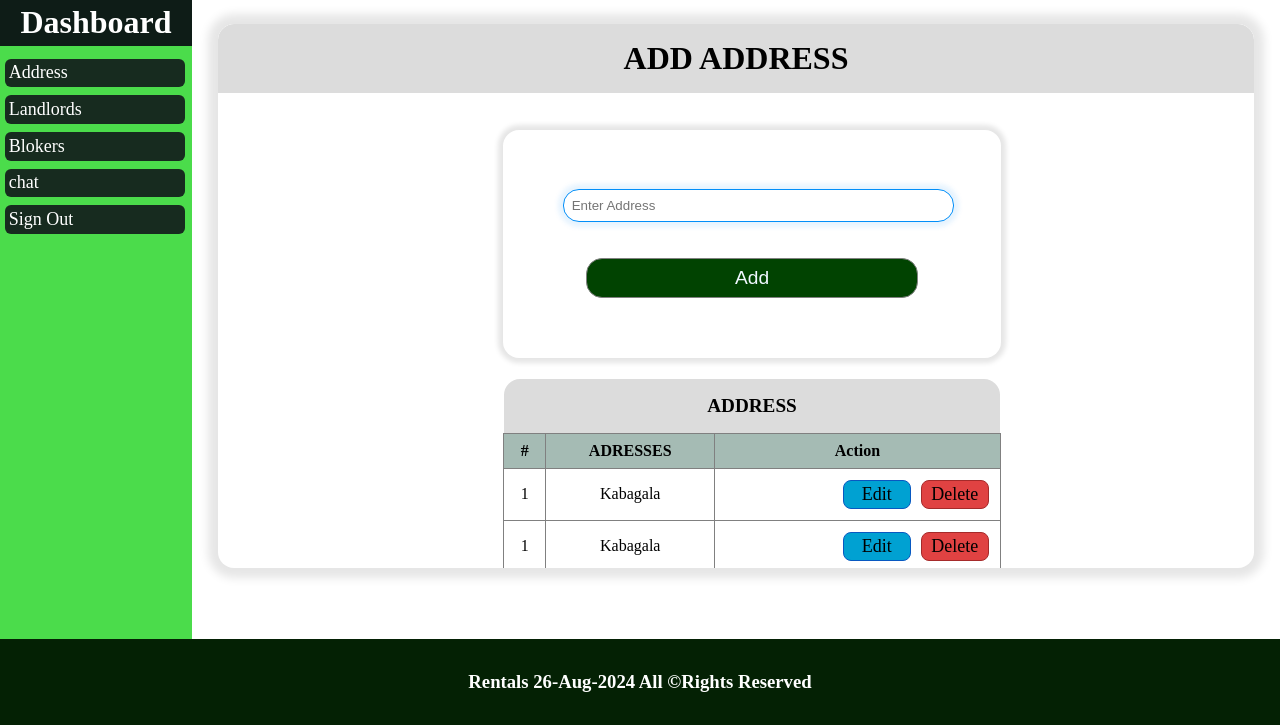
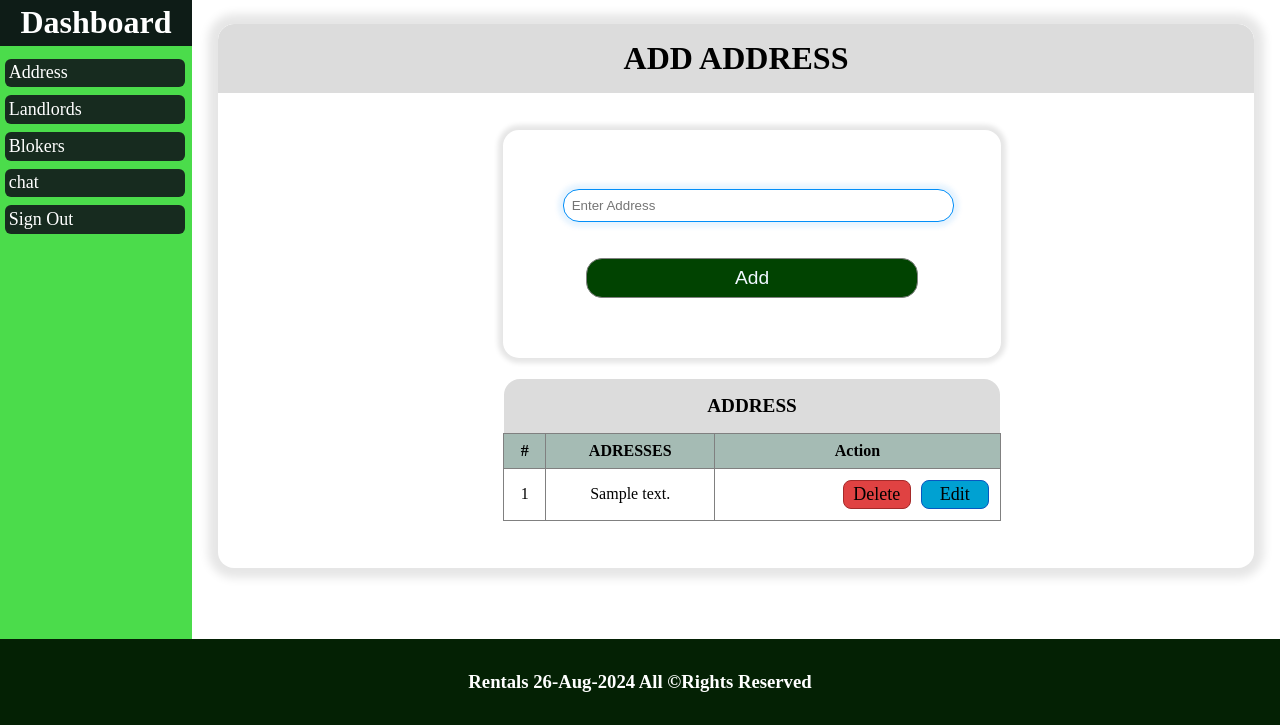
Before and after one commit to ineskanyamuneza/Rentals, a PHP site: page /Admin/add-address.php in a window 1280 px wide. Shown: the part 74-800 px from the top of the page. Run offline with PHP 8.4, Linux system fonts and the light colour scheme; the visitor is signed in with stand-in values (Sample User, id 1); tables that the repository leaves empty or names only in its code hold one stand-in row (values such as "Sample post").

Commit message:
all modified

```diff
--- a/Admin/add-address.php
+++ b/Admin/add-address.php
@@ -55,16 +55,20 @@
                <th>ADRESSES</th>
                <th>Action</th>
             </tr>
-            <tr>
-                <td>1</td>
-                <td>Kabagala</td>
-                <td><a href="#" ><div class="delete">Delete</div></a> <a href="#" ><div class="edit">Edit</div></a></td>
-            </tr>
-            <tr>
-                <td>1</td>
-                <td>Kabagala</td>
-                <td><a href="#" ><div class="delete">Delete</div></a> <a href="#" ><div class="edit">Edit</div></a></td>
-            </tr>
+           <?php
+           $count=0;
+           $ines=mysqli_query($conn,"select * from tbl_address");
+           while($rlt=mysqli_fetch_array($ines)){
+            $count++;
+          ?>
+          <tr>
+            <td><?php echo $count; ?></td>
+            <td><?php echo $rlt['address']; ?></td>
+            <td><a href="#" ><div class="edit">Edit</div></a> <a href="#"><div class="delete">Delete</div></a> </td>
+          </tr>
+          <?php
+           }
+           ?>
             </table>
          </center>
 
```
